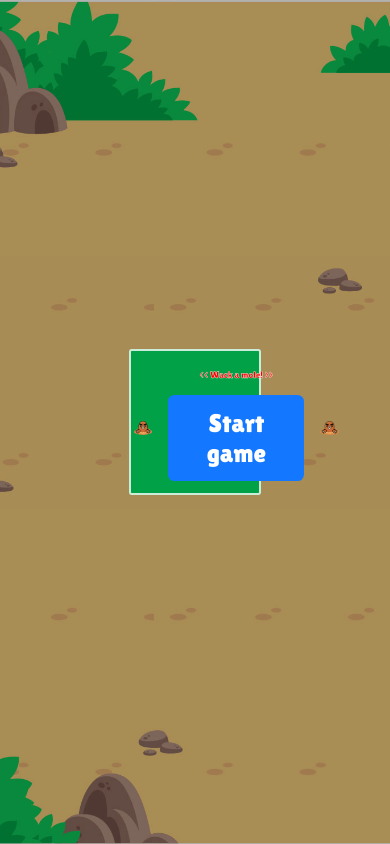
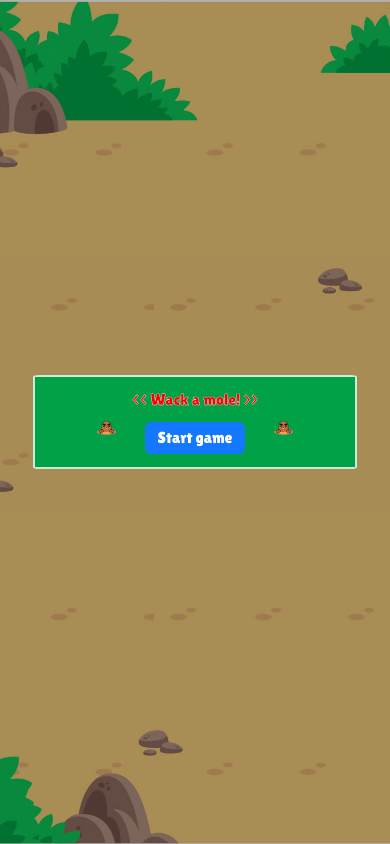
Before and after one commit to MeteoMiVe/whack-a-mole, a React (Create React App) app: page / in a window 390 px wide. Built offline with nearby package versions, Linux system fonts and the light colour scheme.

Commit message:
fixed responsiveness

```diff
--- a/src/components/ScoreList/score-list.module.css
+++ b/src/components/ScoreList/score-list.module.css
@@ -1,5 +1,6 @@
 .score-list {
   margin-top: 0.8rem;
+  width: 100%;
 }
 
 .score-list > :nth-child(odd) {
--- a/src/design-library/Dialog/Dialog.tsx
+++ b/src/design-library/Dialog/Dialog.tsx
@@ -10,7 +10,7 @@ type Props = {
 const Dialog = (props: Props) => {
   return (
     <FlexElements className={css['dialog-wrapper']} justifyContent="center" alignItems="center">
-      <FlexElements className={css['dialog']} flexDirection="column">
+      <FlexElements className={css['dialog']} flexDirection="column" alignItems="center">
         {props.children}
       </FlexElements>
     </FlexElements>
--- a/src/design-library/Dialog/dialog.module.css
+++ b/src/design-library/Dialog/dialog.module.css
@@ -7,6 +7,7 @@
 .dialog {
   padding-top: 0.8rem;
   background-color: #01a147;
+  min-width: 20rem;
   width: 33%;
   border: 0.16rem solid rgba(255, 255, 255, 0.8);
   border-radius: 2%;
--- a/src/design-library/WamButton/wam-button.module.css
+++ b/src/design-library/WamButton/wam-button.module.css
@@ -1,10 +1,10 @@
 .wam-button {
   width: fit-content;
   margin: 0.8rem 0;
-  padding: 0.8rem 2.4rem;
+  padding: clamp(0.4rem, 0.4vw, 0.4vw) clamp(0.8rem, 2.4vw, 2.4vw);
   border-radius: 0.4rem;
   border: none;
-  font-size: 1.6rem;
+  font-size: clamp(1rem, 1.6vw, 1.6vw);
   background-color: #1477ff;
   color: white;
 
--- a/src/design-library/WamInput/wam-input.module.css
+++ b/src/design-library/WamInput/wam-input.module.css
@@ -1,5 +1,6 @@
 .wam-input {
   height: 2rem;
+  min-width: 16rem;
   width: 50%;
   border: none; /* border default override */
   border: 0.16rem solid rgb(190, 238, 190);
--- a/src/design-library/WamSpan/wam-span.module.css
+++ b/src/design-library/WamSpan/wam-span.module.css
@@ -1,6 +1,6 @@
 .wam-span {
   white-space: nowrap;
-  font-size: 2.4vw;
+  font-size: clamp(1rem, 2.4vw, 2.4vw);
   -webkit-text-stroke-color: white;
   -webkit-text-stroke-width: 0.1vw;
 }
```
